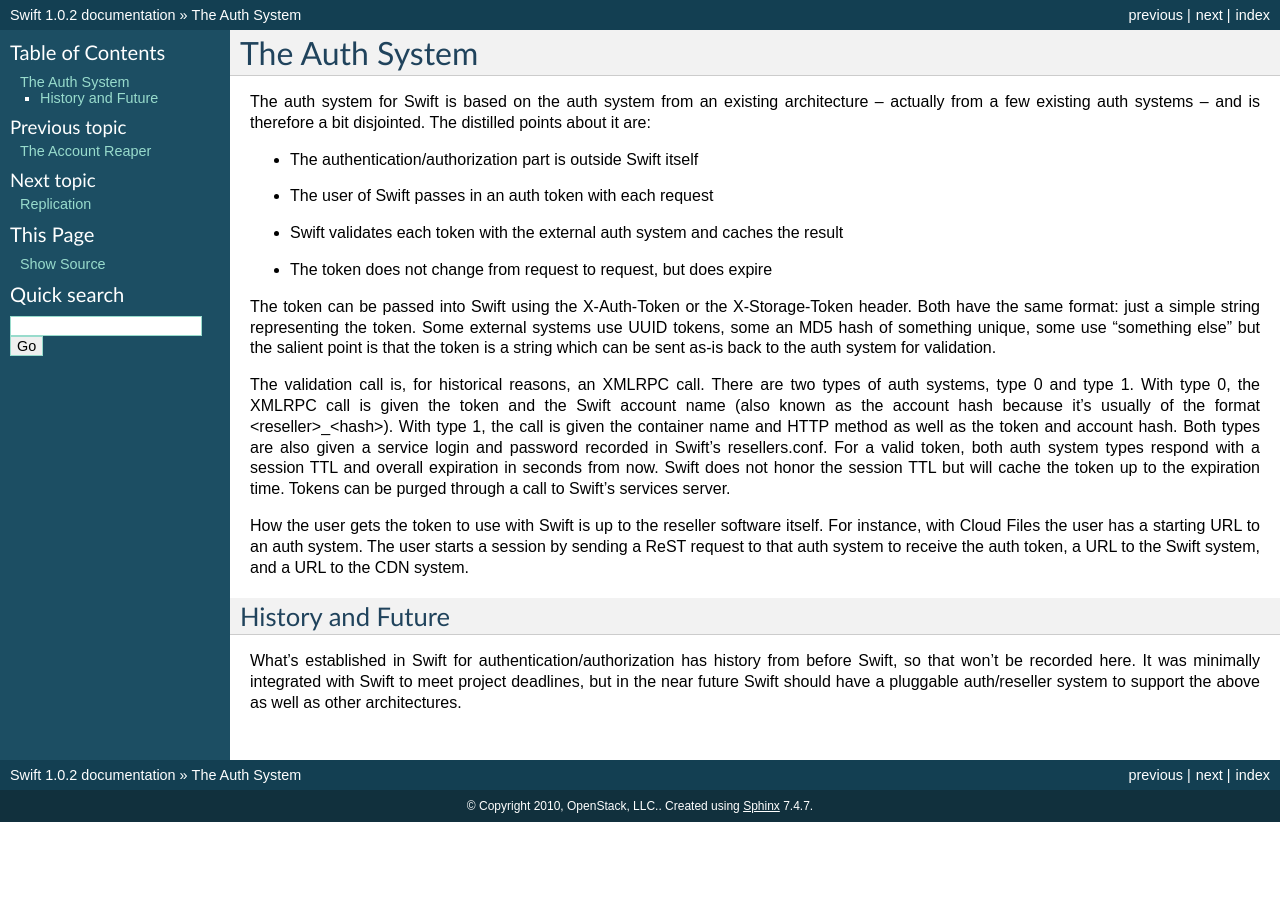
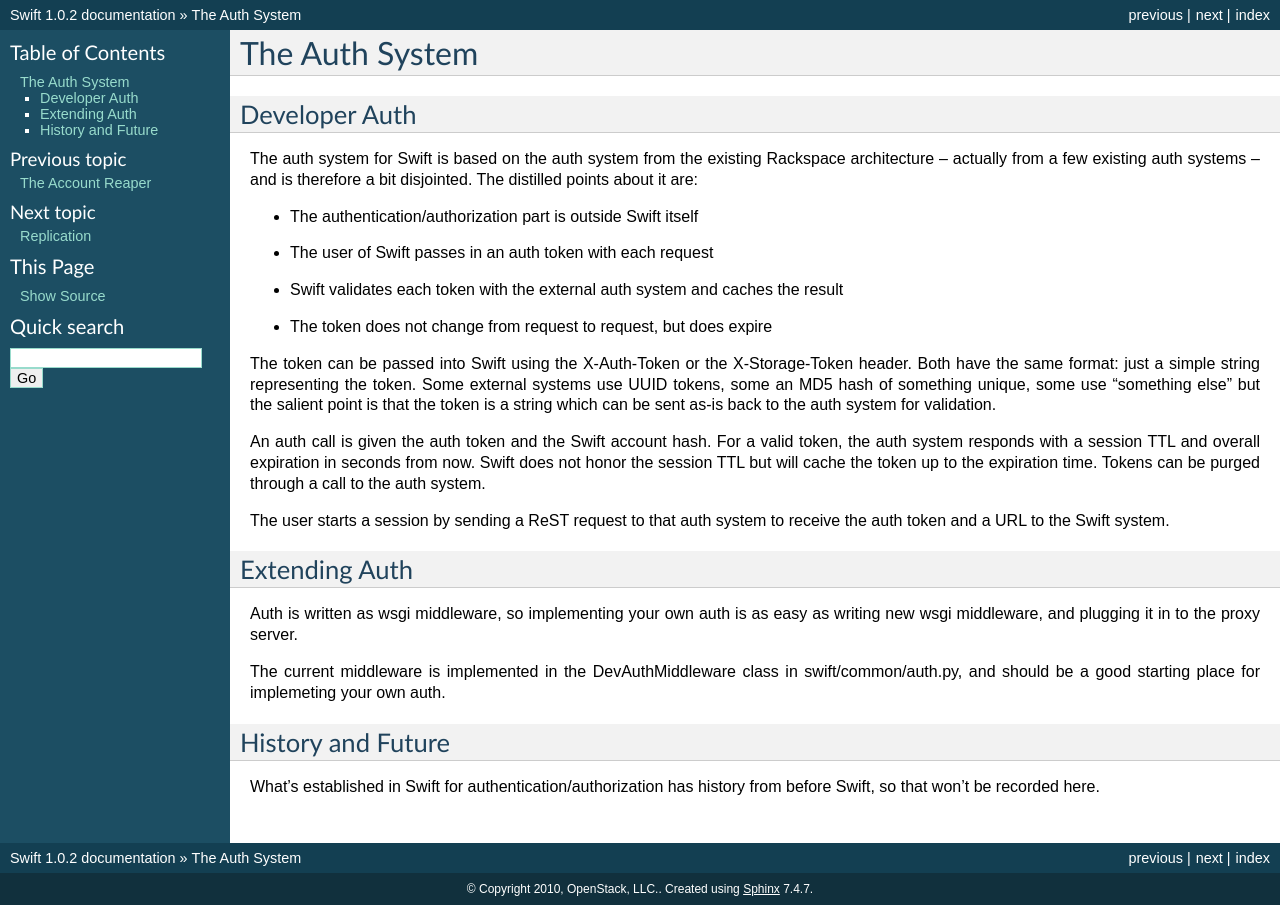
Before and after one commit to openstack/swift, a Sphinx documentation site: the page built from doc/source/overview_auth.rst, in a window 1280 px wide. Built offline with Sphinx 7.4.7, drawn with Linux system fonts in a browser that asks for light colours.

Commit message:
Added first cut of the deployment guide, and updated auth overview to better represent the current code

```diff
--- a/doc/source/overview_auth.rst
+++ b/doc/source/overview_auth.rst
@@ -2,9 +2,13 @@
 The Auth System
 ===============
 
-The auth system for Swift is based on the auth system from an existing
-architecture -- actually from a few existing auth systems -- and is therefore a
-bit disjointed. The distilled points about it are:
+--------------
+Developer Auth
+--------------
+
+The auth system for Swift is based on the auth system from the existing
+Rackspace architecture -- actually from a few existing auth systems --
+and is therefore a bit disjointed. The distilled points about it are:
 
 * The authentication/authorization part is outside Swift itself
 * The user of Swift passes in an auth token with each request
@@ -19,29 +23,29 @@
 the token is a string which can be sent as-is back to the auth system for
 validation.
 
-The validation call is, for historical reasons, an XMLRPC call. There are two
-types of auth systems, type 0 and type 1. With type 0, the XMLRPC call is given
-the token and the Swift account name (also known as the account hash because
-it's usually of the format <reseller>_<hash>). With type 1, the call is given
-the container name and HTTP method as well as the token and account hash. Both
-types are also given a service login and password recorded in Swift's
-resellers.conf. For a valid token, both auth system types respond with a
-session TTL and overall expiration in seconds from now. Swift does not honor
-the session TTL but will cache the token up to the expiration time. Tokens can
-be purged through a call to Swift's services server.
+An auth call is given the auth token and the Swift account hash. For a valid
+token, the auth system responds with a session TTL and overall expiration in
+seconds from now. Swift does not honor the session TTL but will cache the
+token up to the expiration time. Tokens can be purged through a call to the
+auth system.
 
-How the user gets the token to use with Swift is up to the reseller software
-itself. For instance, with Cloud Files the user has a starting URL to an auth
-system. The user starts a session by sending a ReST request to that auth system
-to receive the auth token, a URL to the Swift system, and a URL to the CDN
-system.
+The user starts a session by sending a ReST request to that auth system
+to receive the auth token and a URL to the Swift system.
+
+--------------
+Extending Auth
+--------------
+
+Auth is written as wsgi middleware, so implementing your own auth is as easy
+as writing new wsgi middleware, and plugging it in to the proxy server.
+
+The current middleware is implemented in the DevAuthMiddleware class in
+swift/common/auth.py, and should be a good starting place for implemeting
+your own auth.
 
 ------------------
 History and Future
 ------------------
 
 What's established in Swift for authentication/authorization has history from
-before Swift, so that won't be recorded here. It was minimally integrated with
-Swift to meet project deadlines, but in the near future Swift should have a
-pluggable auth/reseller system to support the above as well as other
-architectures.
+before Swift, so that won't be recorded here.
```
Also changed, not shown: doc/source/deployment_guide.rst (added, +450 -0 lines), doc/source/index.rst (+7 -0 lines).
